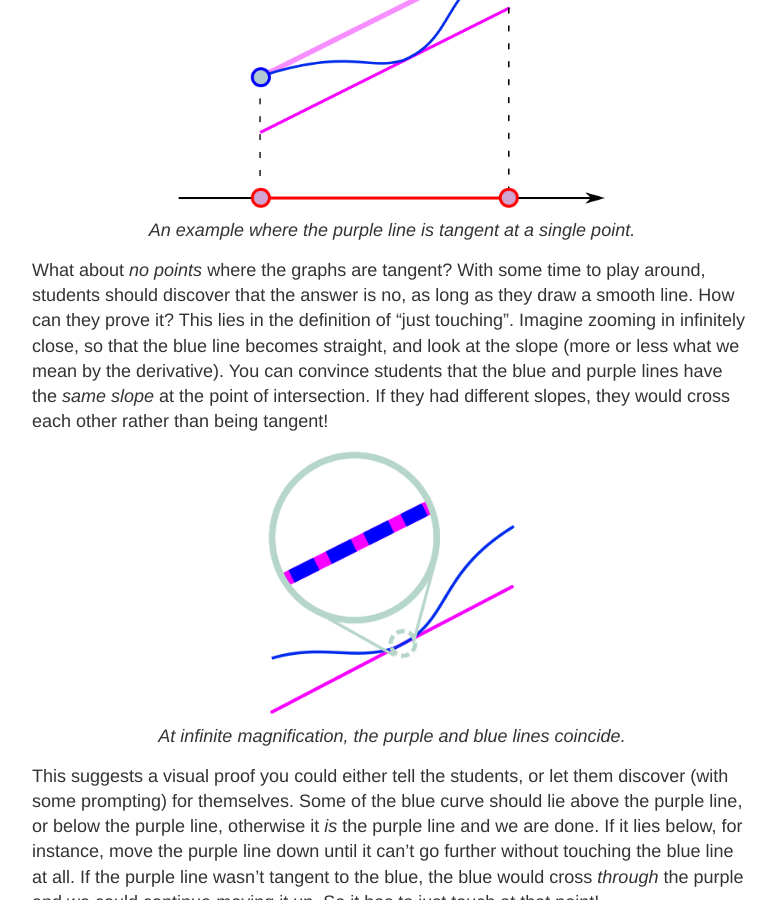
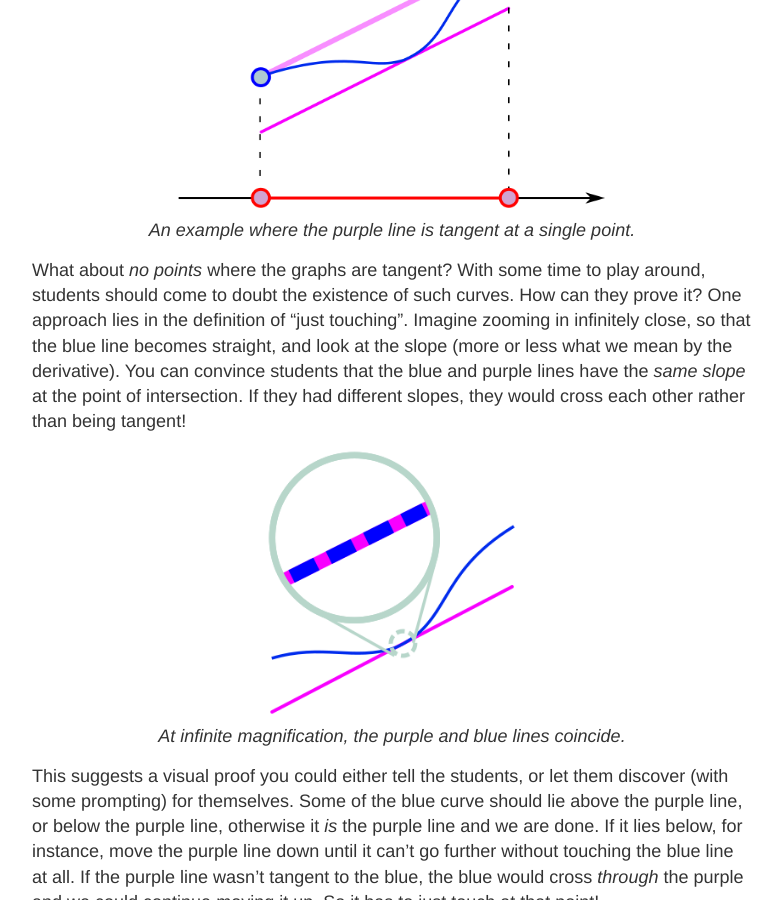
Before and after one commit to hapax/hapax.github.io, a Jekyll site: the page built from assets/teaching.md, in a window 1280 px wide and 900 px high, scrolled down 5087 px. Shown: the whole window, without its empty margins (248-1030 px from the left). Built offline with Jekyll 4.4.1, drawn with Linux system fonts in a browser that asks for light colours; our own code applies the rules of GitHub Pages for plain Markdown files; formulas are drawn with MathJax 3; a script that is not in the unit is left out.

Commit message:
Update teaching.md

```diff
--- a/assets/teaching.md
+++ b/assets/teaching.md
@@ -231,10 +231,10 @@ examples like the following:
 	</figure>
 
 What about *no points* where the graphs are tangent?
-With some time to play around, students should discover that the
-answer is no, as long as they draw a smooth line.
+With some time to play around, students should come to doubt the
+existence of such curves.
 How can they prove it?
-This lies in the definition of "just touching".
+One approach lies in the definition of "just touching".
 Imagine zooming in infinitely close, so that the blue line becomes
 straight, and look at the slope (more or less what we mean by the
 derivative).
```
